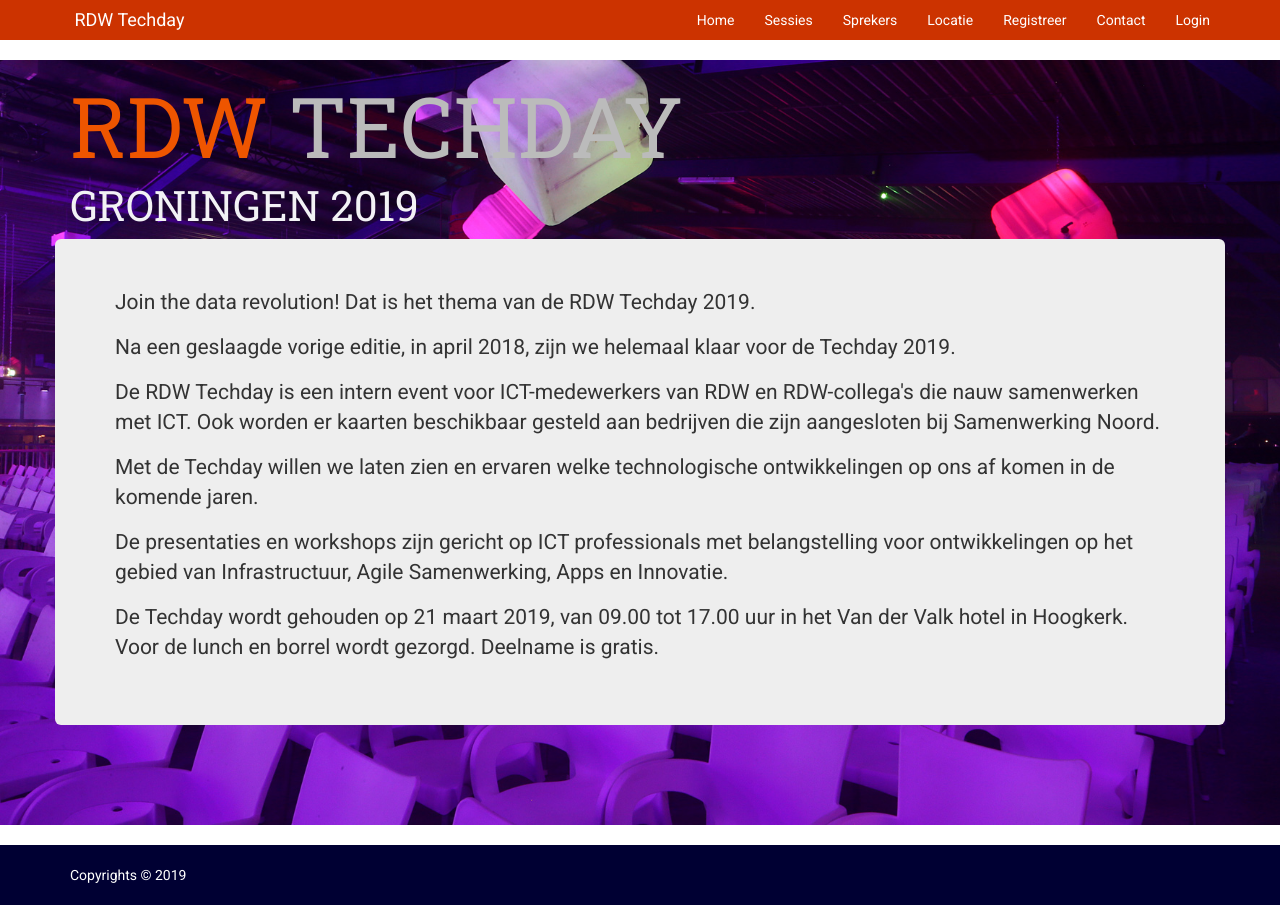
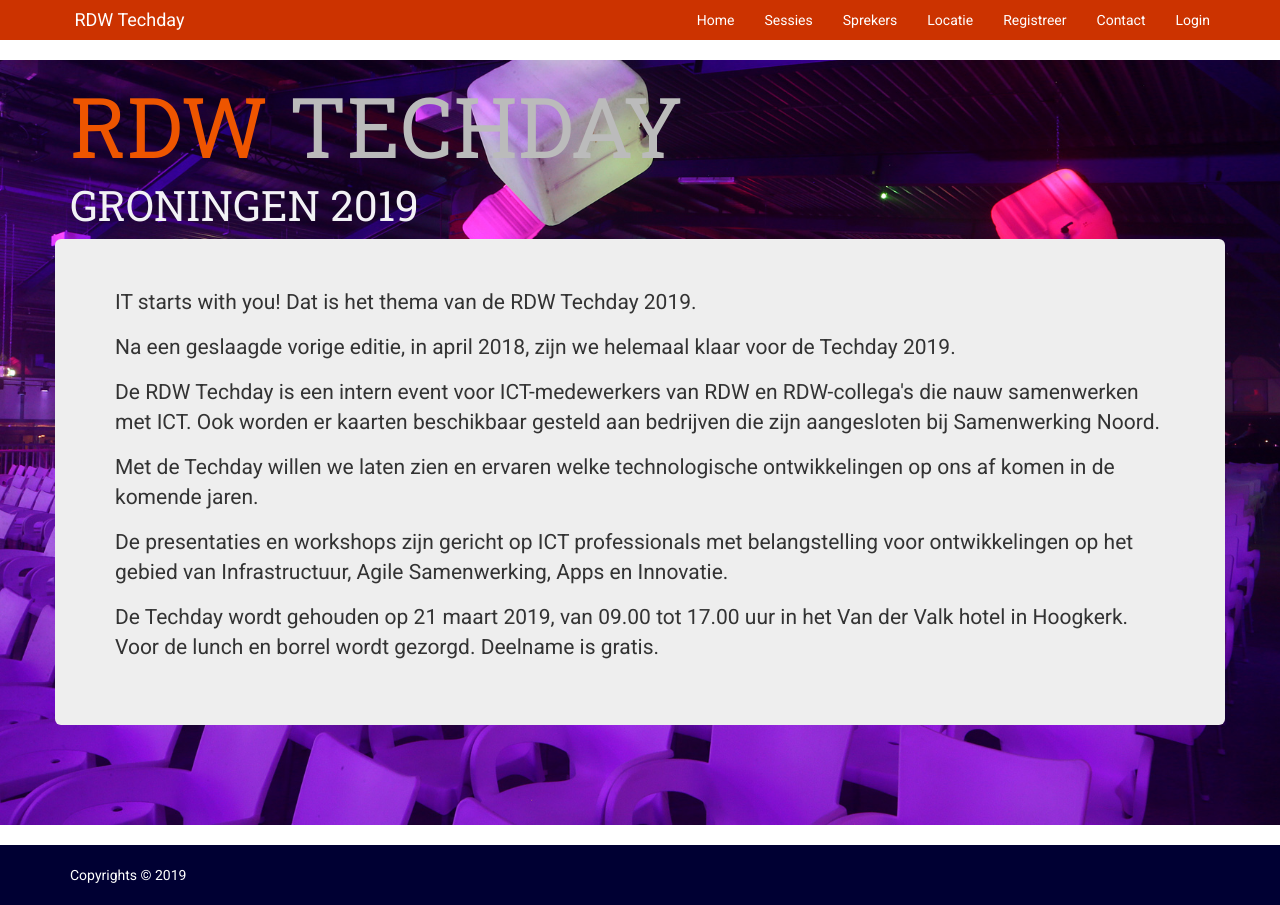
Before and after one commit to rdwtechday/rdwtechday2019, a Jekyll site: the page built from index.md, in a window 1280 px wide. Built offline with Jekyll 4.4.1, drawn with Linux system fonts in a browser that asks for light colours; nearby versions of some CDN libraries; comment, search, counter and statistics services are not loaded.

Commit message:
Update intro.html
Thema change

```diff
--- a/_includes/intro.html
+++ b/_includes/intro.html
@@ -8,7 +8,7 @@
         </div>
         <div class="row">
             <div class="jumbotron">
-                <p>Join the data revolution! Dat is het thema van de RDW Techday 2019.</p>
+                <p>IT starts with you! Dat is het thema van de RDW Techday 2019.</p>
                 <p>Na een geslaagde vorige editie, in april 2018, zijn we helemaal klaar voor de Techday 2019.</p>
                 <p>De RDW Techday is een intern event voor ICT-medewerkers van RDW en RDW-collega&#39;s die nauw samenwerken met ICT. Ook worden er kaarten beschikbaar gesteld aan bedrijven die zijn aangesloten bij Samenwerking Noord.</p>
                 <p>Met de Techday willen we laten zien en ervaren welke technologische ontwikkelingen op ons af komen in de komende jaren.</p>
```
